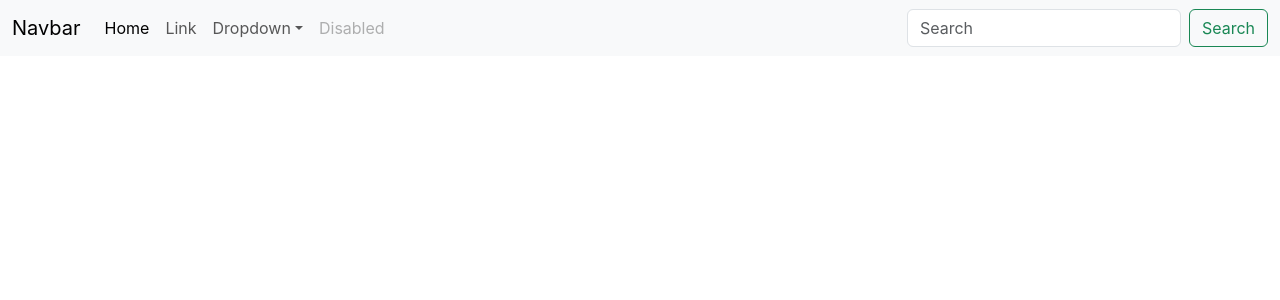
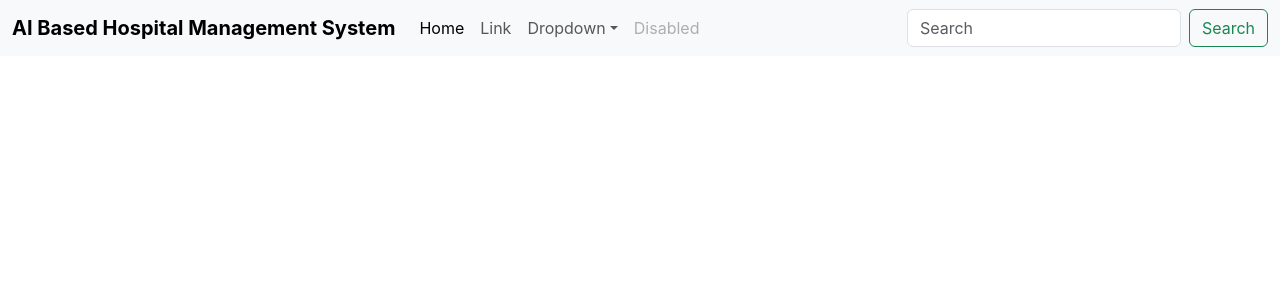
Before and after one commit to ammarcs23/Project, a React (Create React App) app in the folder hospital-management-system/: page / in a window 1280 px wide. Shown: the top 300 px of the page. Built offline with nearby package versions, Linux system fonts and the light colour scheme.

Commit message:
new-enteries-1:14 AM. 31-Jan

```diff
--- a/hospital-management-system/src/components/Navbar.js
+++ b/hospital-management-system/src/components/Navbar.js
@@ -6,7 +6,7 @@ class Navbar extends Component {
       <nav className="navbar navbar-expand-lg bg-body-tertiary">
         <div className="container-fluid">
           <a className="navbar-brand" href="#">
-            Navbar
+           <b>AI Based Hospital Management System</b>
           </a>
           <button
             className="navbar-toggler"
```
